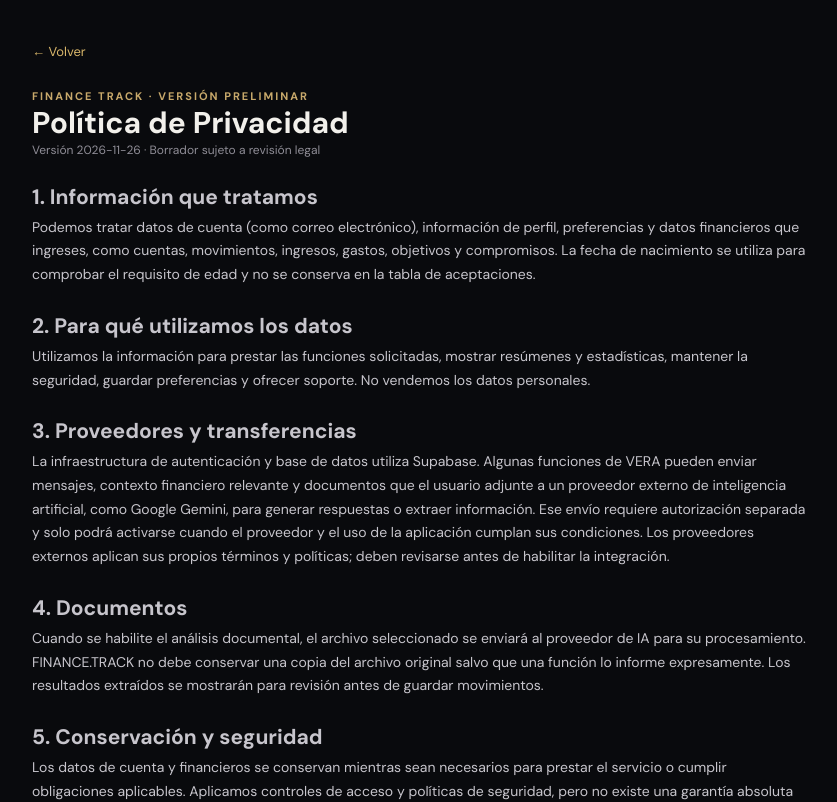
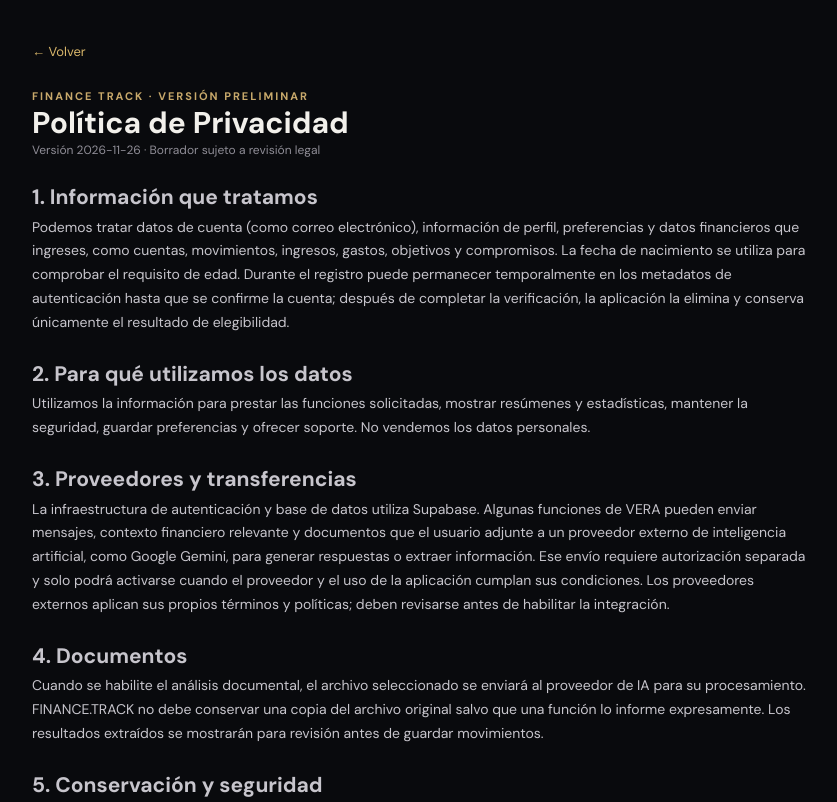
Before and after one commit to 9fwkhmmnr2-dev/balance-ai, a Next.js app: page /privacidad in a window 1280 px wide. Shown: the top 802 px of the page, without its empty margins (218-1055 px from the left). Built offline with nearby package versions, Linux system fonts and the light colour scheme; no server answers.

Commit message:
Clarify temporary handling of birth date during signup

```diff
--- a/app/privacidad/page.tsx
+++ b/app/privacidad/page.tsx
@@ -9,7 +9,7 @@ export default function PrivacyPage() {
       <p style={{ color: "#C8A96B", letterSpacing: 2, fontSize: 11, fontWeight: 700, marginTop: 28 }}>FINANCE TRACK · VERSIÓN PRELIMINAR</p>
       <h1 style={{ fontSize: 30 }}>Política de Privacidad</h1>
       <p style={{ color: "#8F8D96", fontSize: 12 }}>Versión 2026-11-26 · Borrador sujeto a revisión legal</p>
-      <section style={section}><h2>1. Información que tratamos</h2><p>Podemos tratar datos de cuenta (como correo electrónico), información de perfil, preferencias y datos financieros que ingreses, como cuentas, movimientos, ingresos, gastos, objetivos y compromisos. La fecha de nacimiento se utiliza para comprobar el requisito de edad y no se conserva en la tabla de aceptaciones.</p></section>
+      <section style={section}><h2>1. Información que tratamos</h2><p>Podemos tratar datos de cuenta (como correo electrónico), información de perfil, preferencias y datos financieros que ingreses, como cuentas, movimientos, ingresos, gastos, objetivos y compromisos. La fecha de nacimiento se utiliza para comprobar el requisito de edad. Durante el registro puede permanecer temporalmente en los metadatos de autenticación hasta que se confirme la cuenta; después de completar la verificación, la aplicación la elimina y conserva únicamente el resultado de elegibilidad.</p></section>
       <section style={section}><h2>2. Para qué utilizamos los datos</h2><p>Utilizamos la información para prestar las funciones solicitadas, mostrar resúmenes y estadísticas, mantener la seguridad, guardar preferencias y ofrecer soporte. No vendemos los datos personales.</p></section>
       <section style={section}><h2>3. Proveedores y transferencias</h2><p>La infraestructura de autenticación y base de datos utiliza Supabase. Algunas funciones de VERA pueden enviar mensajes, contexto financiero relevante y documentos que el usuario adjunte a un proveedor externo de inteligencia artificial, como Google Gemini, para generar respuestas o extraer información. Ese envío requiere autorización separada y solo podrá activarse cuando el proveedor y el uso de la aplicación cumplan sus condiciones. Los proveedores externos aplican sus propios términos y políticas; deben revisarse antes de habilitar la integración.</p></section>
       <section style={section}><h2>4. Documentos</h2><p>Cuando se habilite el análisis documental, el archivo seleccionado se enviará al proveedor de IA para su procesamiento. FINANCE.TRACK no debe conservar una copia del archivo original salvo que una función lo informe expresamente. Los resultados extraídos se mostrarán para revisión antes de guardar movimientos.</p></section>
```
